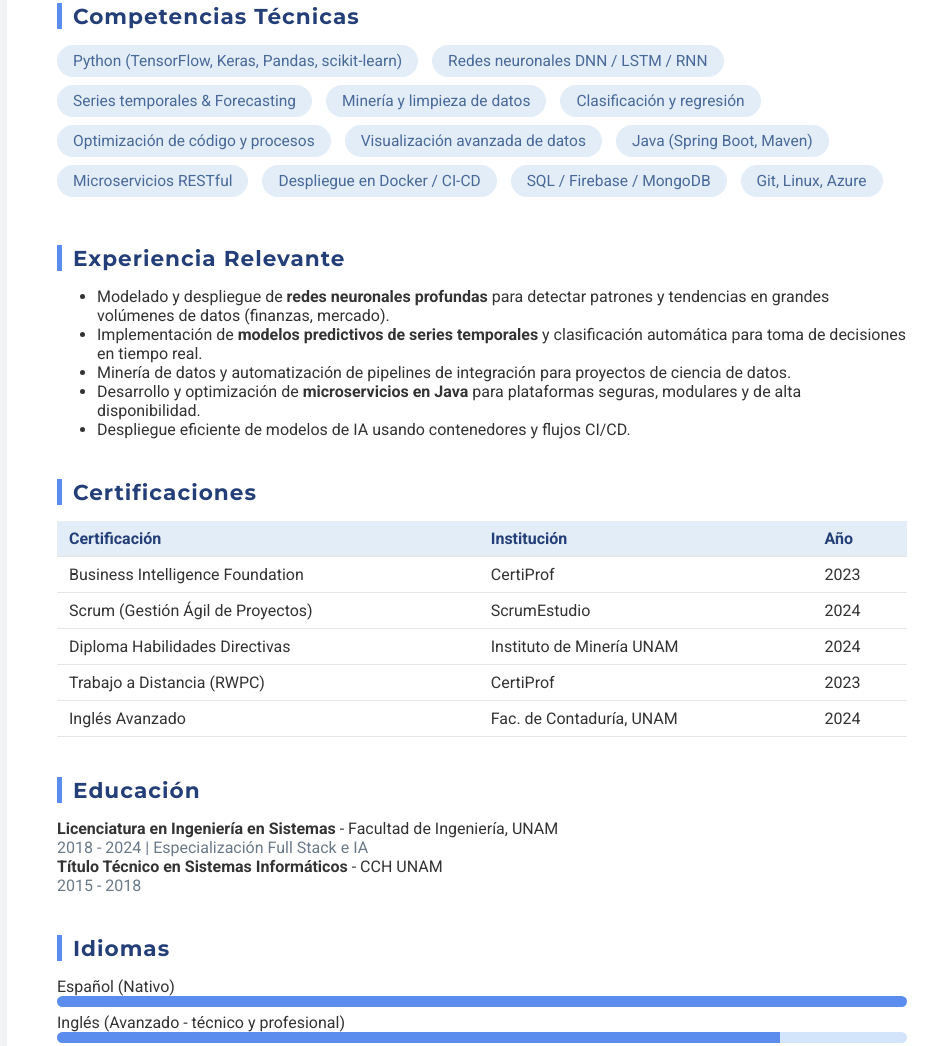
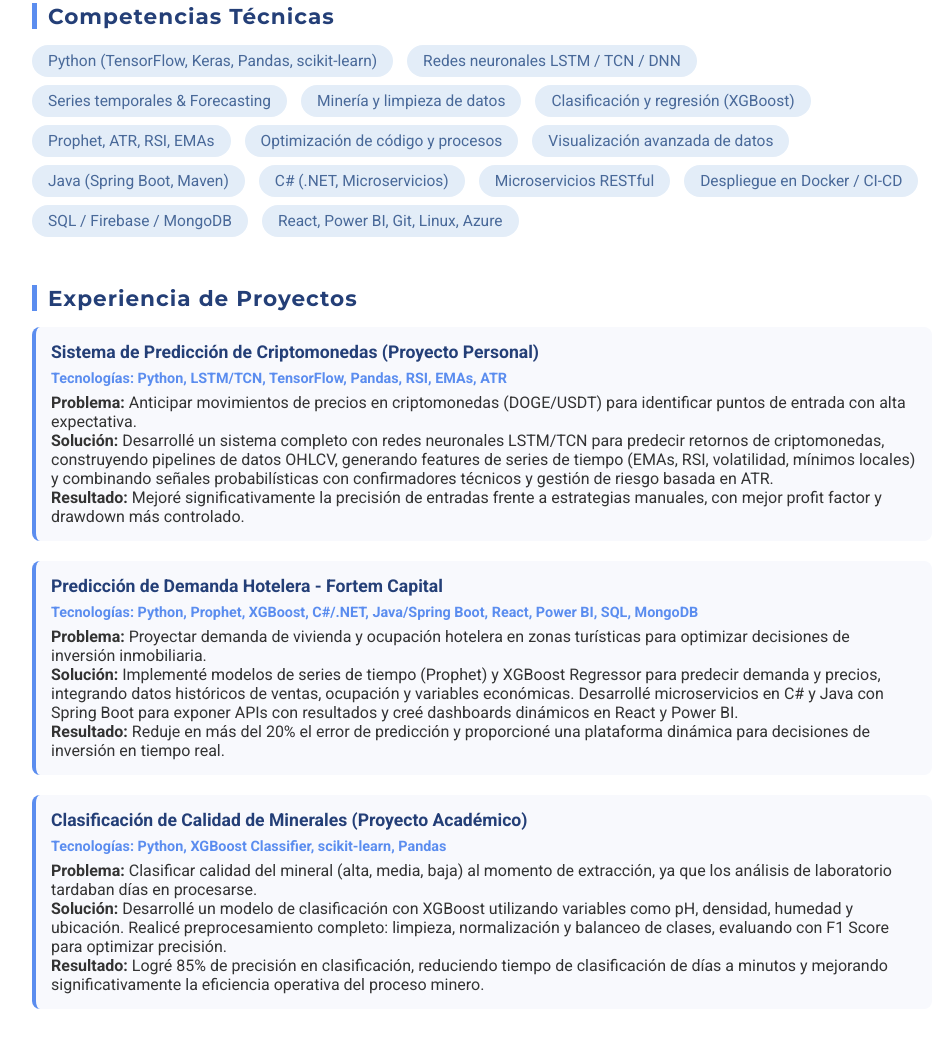
Before and after one commit to iisaacii/CV_online, a plain HTML site: page index.html in a window 1280 px wide. Shown: the part 436-1482 px from the top of the page, without its empty margins (158-1107 px from the left). Drawn offline with Linux system fonts and the light colour scheme.

Commit message:
Add files via upload
add projects

```diff
--- a/index.html
+++ b/index.html
@@ -14,7 +14,7 @@
       padding: 0;
     }
     .container {
-      max-width: 850px;
+      max-width: 900px;
       margin: 40px auto;
       background: #fff;
       border-radius: 16px;
@@ -110,6 +110,25 @@
       height: 11px;
       background: #5b8def;
     }
+    .project-item {
+      margin-bottom: 20px;
+      padding: 15px;
+      background: #f8f9fd;
+      border-radius: 8px;
+      border-left: 4px solid #5b8def;
+    }
+    .project-title {
+      font-weight: 700;
+      color: #243f77;
+      margin-bottom: 8px;
+      font-size: 1.1em;
+    }
+    .project-tech {
+      font-size: 0.9em;
+      color: #5b8def;
+      font-weight: 600;
+      margin-bottom: 6px;
+    }
     @media (max-width: 680px) {
       .container { padding: 20px; }
       .header { flex-direction: column; align-items: flex-start; }
@@ -144,29 +163,48 @@
       <div class="section-title">Competencias Técnicas</div>
       <ul class="skills-list">
         <li>Python (TensorFlow, Keras, Pandas, scikit-learn)</li>
-        <li>Redes neuronales DNN / LSTM / RNN</li>
+        <li>Redes neuronales LSTM / TCN / DNN</li>
         <li>Series temporales & Forecasting</li>
         <li>Minería y limpieza de datos</li>
-        <li>Clasificación y regresión</li>
+        <li>Clasificación y regresión (XGBoost)</li>
+        <li>Prophet, ATR, RSI, EMAs</li>
         <li>Optimización de código y procesos</li>
         <li>Visualización avanzada de datos</li>
         <li>Java (Spring Boot, Maven)</li>
+        <li>C# (.NET, Microservicios)</li>
         <li>Microservicios RESTful</li>
         <li>Despliegue en Docker / CI-CD</li>
         <li>SQL / Firebase / MongoDB</li>
-        <li>Git, Linux, Azure</li>
+        <li>React, Power BI, Git, Linux, Azure</li>
       </ul>
     </div>
 
     <div class="content-block">
-      <div class="section-title">Experiencia Relevante</div>
-      <ul>
-        <li>Modelado y despliegue de <strong>redes neuronales profundas</strong> para detectar patrones y tendencias en grandes volúmenes de datos (finanzas, mercado).</li>
-        <li>Implementación de <strong>modelos predictivos de series temporales</strong> y clasificación automática para toma de decisiones en tiempo real.</li>
-        <li>Minería de datos y automatización de pipelines de integración para proyectos de ciencia de datos.</li>
-        <li>Desarrollo y optimización de <strong>microservicios en Java</strong> para plataformas seguras, modulares y de alta disponibilidad.</li>
-        <li>Despliegue eficiente de modelos de IA usando contenedores y flujos CI/CD.</li>
-      </ul>
+      <div class="section-title">Experiencia de Proyectos</div>
+
+      <div class="project-item">
+        <div class="project-title">Sistema de Predicción de Criptomonedas (Proyecto Personal)</div>
+        <div class="project-tech">Tecnologías: Python, LSTM/TCN, TensorFlow, Pandas, RSI, EMAs, ATR</div>
+        <strong>Problema:</strong> Anticipar movimientos de precios en criptomonedas (DOGE/USDT) para identificar puntos de entrada con alta expectativa.<br>
+        <strong>Solución:</strong> Desarrollé un sistema completo con redes neuronales LSTM/TCN para predecir retornos de criptomonedas, construyendo pipelines de datos OHLCV, generando features de series de tiempo (EMAs, RSI, volatilidad, mínimos locales) y combinando señales probabilísticas con confirmadores técnicos y gestión de riesgo basada en ATR.<br>
+        <strong>Resultado:</strong> Mejoré significativamente la precisión de entradas frente a estrategias manuales, con mejor profit factor y drawdown más controlado.
+      </div>
+
+      <div class="project-item">
+        <div class="project-title">Predicción de Demanda Hotelera - Fortem Capital</div>
+        <div class="project-tech">Tecnologías: Python, Prophet, XGBoost, C#/.NET, Java/Spring Boot, React, Power BI, SQL, MongoDB</div>
+        <strong>Problema:</strong> Proyectar demanda de vivienda y ocupación hotelera en zonas turísticas para optimizar decisiones de inversión inmobiliaria.<br>
+        <strong>Solución:</strong> Implementé modelos de series de tiempo (Prophet) y XGBoost Regressor para predecir demanda y precios, integrando datos históricos de ventas, ocupación y variables económicas. Desarrollé microservicios en C# y Java con Spring Boot para exponer APIs con resultados y creé dashboards dinámicos en React y Power BI.<br>
+        <strong>Resultado:</strong> Reduje en más del 20% el error de predicción y proporcioné una plataforma dinámica para decisiones de inversión en tiempo real.
+      </div>
+
+      <div class="project-item">
+        <div class="project-title">Clasificación de Calidad de Minerales (Proyecto Académico)</div>
+        <div class="project-tech">Tecnologías: Python, XGBoost Classifier, scikit-learn, Pandas</div>
+        <strong>Problema:</strong> Clasificar calidad del mineral (alta, media, baja) al momento de extracción, ya que los análisis de laboratorio tardaban días en procesarse.<br>
+        <strong>Solución:</strong> Desarrollé un modelo de clasificación con XGBoost utilizando variables como pH, densidad, humedad y ubicación. Realicé preprocesamiento completo: limpieza, normalización y balanceo de clases, evaluando con F1 Score para optimizar precisión.<br>
+        <strong>Resultado:</strong> Logré 85% de precisión en clasificación, reduciendo tiempo de clasificación de días a minutos y mejorando significativamente la eficiencia operativa del proceso minero.
+      </div>
     </div>
 
     <div class="content-block">
```
